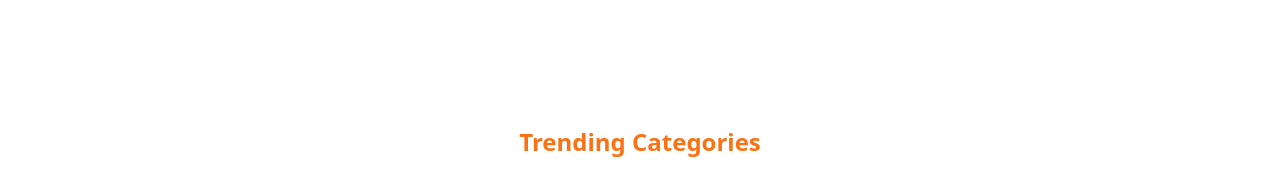
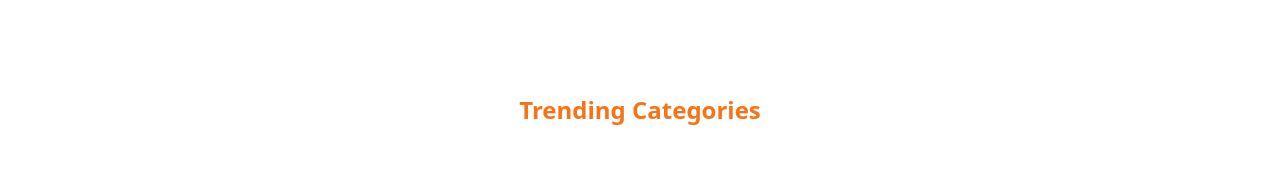
Before and after one commit to katie-franklin23/react-recipes, a React (Create React App) app: page / in a window 1280 px wide. Shown: the part 5427-5623 px from the top of the page. After the commit the page ends 5577 px from the top, so only its background shows below. Built offline with nearby package versions, Linux system fonts and the light colour scheme.

Commit message:
change pixels

```diff
--- a/src/components/Categories.js
+++ b/src/components/Categories.js
@@ -4,7 +4,7 @@ import { categories } from '../data'
 const Categories = () => {
   console.log(categories)
   return (
-    <div className="max-w-[1520px] m-auto px-4 py-12">
+    <div className="max-w-[1520px] m-auto px-4 py-4">
       <h1 className="text-orange-500 font-bold text-2xl text-center py-2">
         Trending Categories
       </h1>
```
